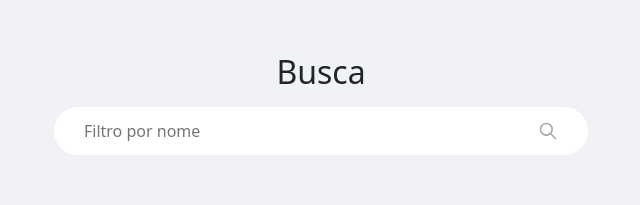
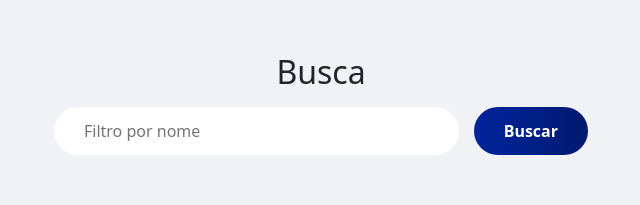
Before and after one commit to henrysoligueti/Oceano, a React (Create React App) app: page / in a window 1280 px wide. Shown: the part 242-447 px from the top of the page, without its empty margins (319-959 px from the left). Built offline with nearby package versions, Linux system fonts and the light colour scheme; no server answers.

Commit message:
Oceano - Ajustes
Melhorias no código

```diff
--- a/src/pages/Lista/index.tsx
+++ b/src/pages/Lista/index.tsx
@@ -6,8 +6,8 @@ import Title from '../../components/Title';
 
 export default function Lista(){
     const [paises, setPaises] = useState<any[]>([]);
-    const [filtroNome, setFiltroNome] = useState<any>('');
-
+    const [filtroNome, setFiltroNome] = useState<string>('');
+    const [buscar, setBuscar] = useState<string>('');
 
     useEffect(() => {
         axios.get('https://restcountries.com/v3.1/all').then(res => {
@@ -16,12 +16,10 @@ export default function Lista(){
     },[]);
 
     const paisesFiltrados = (
-        filtroNome?
-            paises.filter(
-                (pais) => pais.name.common.toLowerCase().includes(filtroNome.toLowerCase())
-            )
-        :paises)
-    ;
+        buscar?
+            paises.filter((pais) => pais.name.common.toLowerCase().includes(buscar.toLowerCase()))
+        :paises
+    );
 
     return(
         <>
@@ -32,15 +30,21 @@ export default function Lista(){
                             <Title text="Busca" />
 
                             <div className="form-control">
+                                <form onSubmit={(e) => (e.preventDefault(), setBuscar(filtroNome))}>
                                     <div className="d-flex">
                                         <input
                                             type="text"
                                             value={filtroNome}
                                             placeholder="Filtro por nome"
-                                        onChange={(e: { target: HTMLInputElement }) => setFiltroNome(e.target.value)}
+                                            onChange={
+                                                (e: { target: HTMLInputElement }) => setFiltroNome(e.target.value)
+                                            }
                                         />
-                                    <TbSearch />
+                                        <button type="submit">
+                                            Buscar
+                                        </button>
                                     </div>
+                                </form>
                             </div>
                         </div>
                         <div>
--- a/src/pages/Lista/lista.scss
+++ b/src/pages/Lista/lista.scss
@@ -57,15 +57,6 @@ body {
     background-color:transparent;
     position:relative;
 
-    svg {
-        position: absolute;
-        font-size: 20px;
-        top: calc(50% - 10px);
-        right: 30px;
-        color: #aaa;
-        pointer-events:none;
-    }
-
     input {
         width:100%;
         border:none;
@@ -81,13 +72,20 @@ body {
 
     button {
         border-radius: 30px;
-        margin-left: 20px;
-        padding: 10px 30px;
+        margin-left: 15px;
+        padding: 12px 30px;
         line-height: 1;
-        height: 44px;
+        height: 48px;
         border: none;
-        background-color:#13aaee;
+        background:linear-gradient(to right, #00249d, #011a6e, #00249d);
+        background-size:200%;
+        background-position:0%;
         color:#fff;
         font-weight:600;
+        transition:all ease .3s;
+
+        &:hover{
+            background-position:100%;
+        }
     }
 }
```
Also changed, not shown: public/logo192.png. Lines whose indentation alone changed are shown as unchanged.
